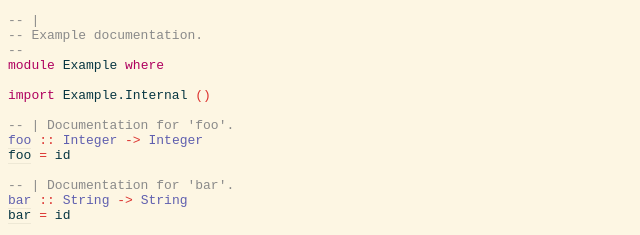
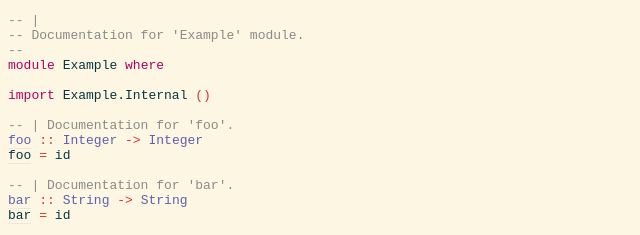
Before and after one commit to jonathanknowles/haskell-example, a plain HTML site: page src/Example.html in a window 1280 px wide. Shown: the top 235 px of the page, 0-640 px from the left. Drawn offline with Linux system fonts and the light colour scheme.

Commit message:
Deploying to gh-pages from @ jonathanknowles/haskell-example@6dea4654842ada8575129257e1a935b5845b5663 🚀

```diff
--- a/src/Example.html
+++ b/src/Example.html
@@ -1,5 +1,5 @@
 <!DOCTYPE html PUBLIC "-//W3C//DTD XHTML 1.0 Transitional//EN" "http://www.w3.org/TR/xhtml1/DTD/xhtml1-transitional.dtd"><html xmlns="http://www.w3.org/1999/xhtml"><head><link rel="stylesheet" type="text/css" href="style.css" /><script type="text/javascript" src="highlight.js"></script></head><body><pre><span class="hs-comment">-- |</span><span>
-</span><span id="line-2"></span><span class="hs-comment">-- Example documentation.</span><span>
+</span><span id="line-2"></span><span class="hs-comment">-- Documentation for 'Example' module.</span><span>
 </span><span id="line-3"></span><span class="hs-comment">--</span><span>
 </span><span id="line-4"></span><span class="hs-keyword">module</span><span> </span><span class="hs-identifier">Example</span><span> </span><span class="hs-keyword">where</span><span>
 </span><span id="line-5"></span><span>
```
Also changed, not shown: Example.html (+1 -1 lines).
